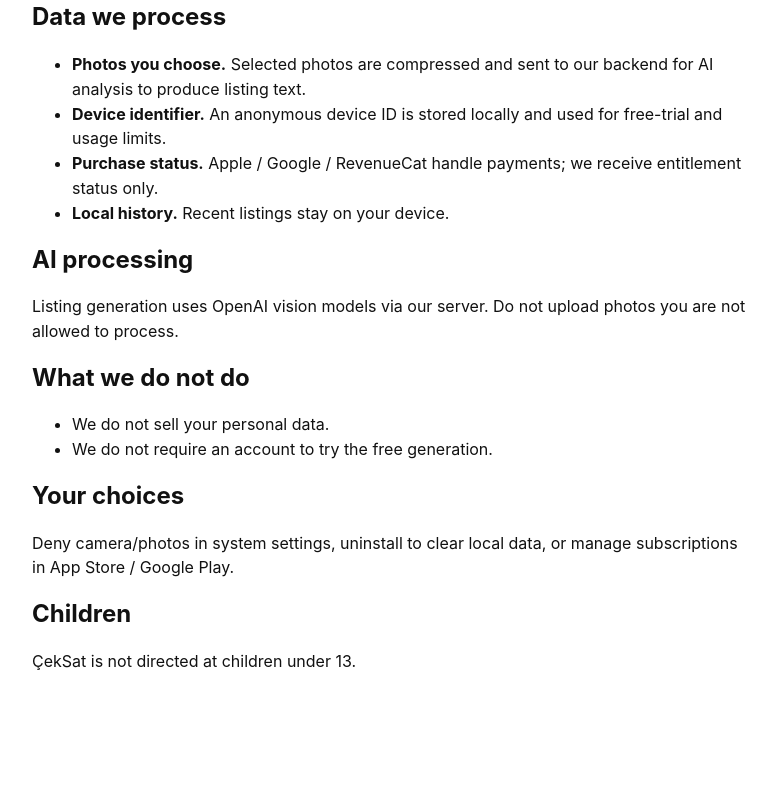
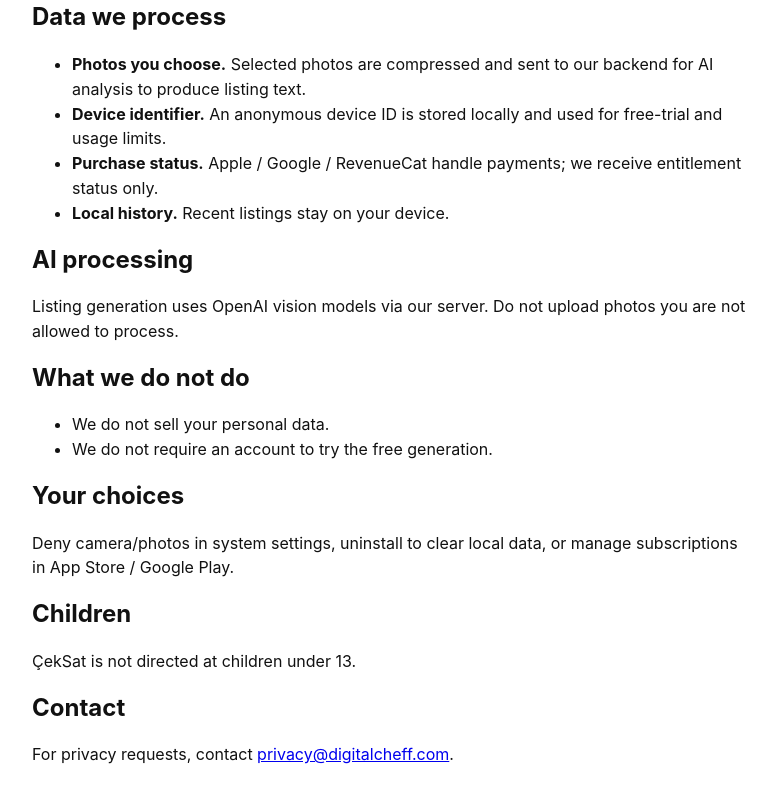
Before and after one commit to digitalcheff/digitalcheff.github.io, a plain HTML site: page privacy/ceksat.html in a window 1280 px wide. Shown: the part 328-1130 px from the top of the page, without its empty margins (248-1024 px from the left). Before the commit the page ends 1042 px from the top, so only its background shows below. Drawn offline with Linux system fonts and the light colour scheme.

Commit message:
Add ÇekSat legal contact details

```diff
--- a/privacy/ceksat.html
+++ b/privacy/ceksat.html
@@ -35,5 +35,7 @@
   <p>Deny camera/photos in system settings, uninstall to clear local data, or manage subscriptions in App Store / Google Play.</p>
   <h2>Children</h2>
   <p>ÇekSat is not directed at children under 13.</p>
+  <h2>Contact</h2>
+  <p>For privacy requests, contact <a href="mailto:privacy@digitalcheff.com">privacy@digitalcheff.com</a>.</p>
 </body>
 </html>
```
Also changed, not shown: terms/ceksat.html (+2 -0 lines).
